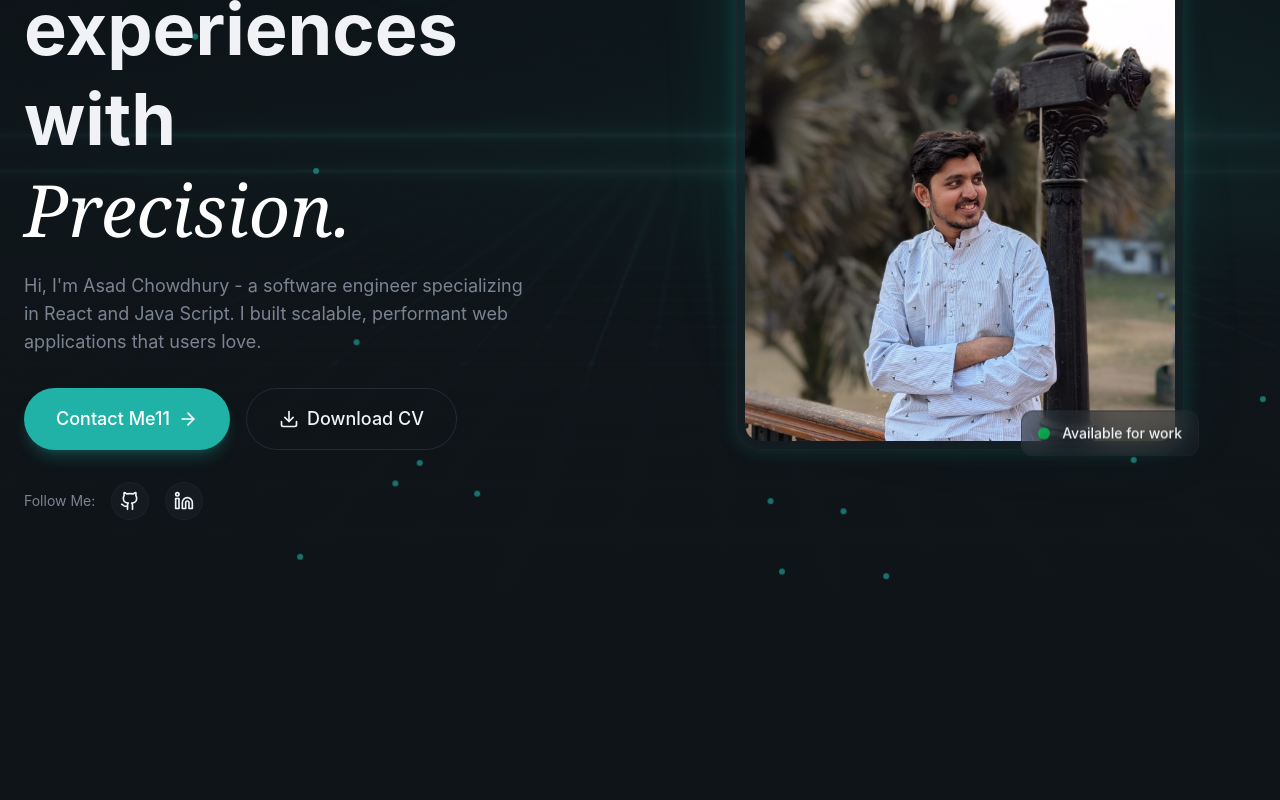
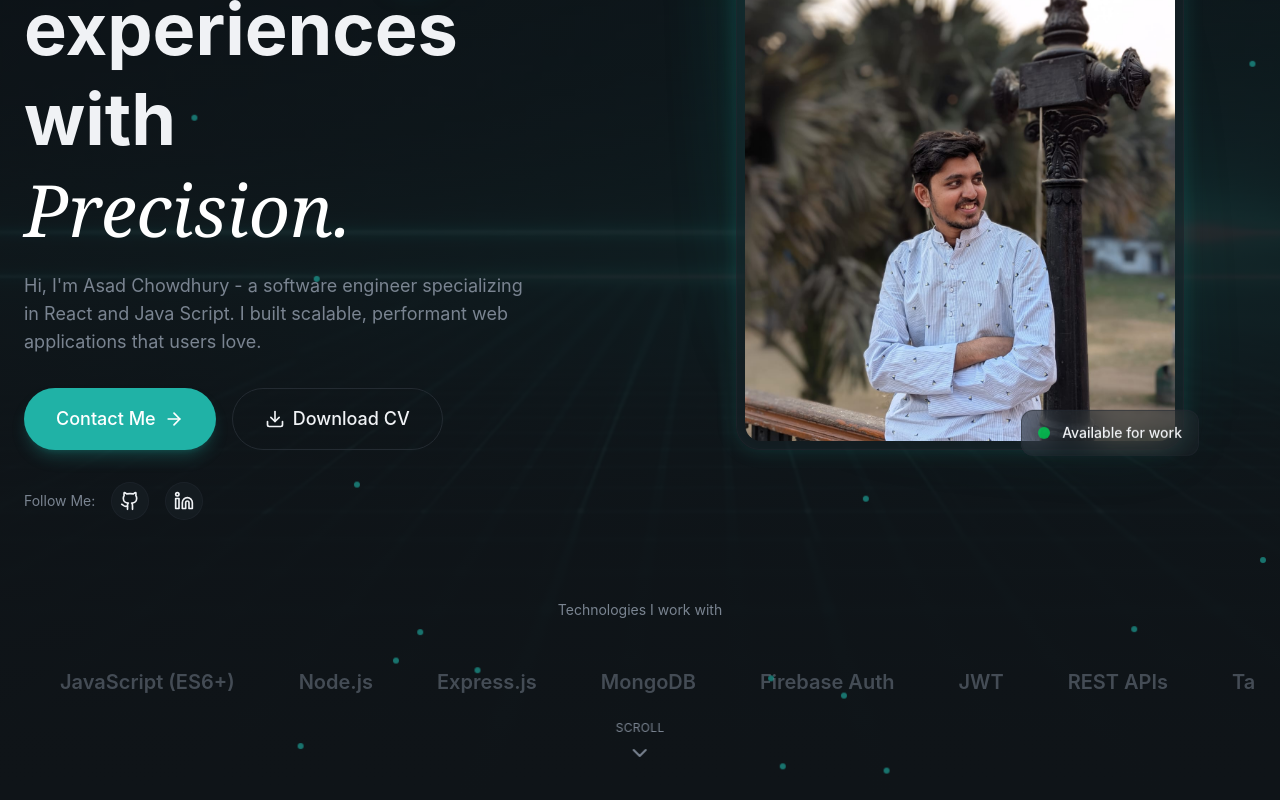
Before and after one commit to AsadChowdhury020/Portfolio, a React (Vite) app: page / in a window 1280 px wide. Shown: the part 304-1104 px from the top of the page. Before the commit the page ends 904 px from the top, so only its background shows below. Built offline with nearby package versions, Linux system fonts and the light colour scheme.

Commit message:
After compliting the hero sectons

```diff
--- a/src/Sections/Hero.jsx
+++ b/src/Sections/Hero.jsx
@@ -1,8 +1,23 @@
 import React from "react";
 import Button from "../Components/Button";
-import { ArrowRight, Download, Github, Linkedin } from "lucide-react";
+import { ArrowRight, ChevronDown, Download, Github, Linkedin } from "lucide-react";
 import { AnimatedBorderButton } from "../Components/AnimatedBorderButton";
-// import heroBG from "../../public/hero-bg.jpg"
+
+const skills = [
+  "React",
+  "JavaScript (ES6+)",
+  "Node.js",
+  "Express.js",
+  "MongoDB",
+  "Firebase Auth",
+  "JWT",
+  "REST APIs",
+  "Tailwind CSS",
+  "Stripe",
+  "Git & GitHub",
+  "Vercel"
+];
+
 const Hero = () => {
   return (
     <section className="relative min-h-screen overflow-hidden flex items-center ">
@@ -65,7 +80,7 @@
             {/* Call to actions  */}
             <div className="flex flex-wrap gap-4 animate-fade-in animation-delay-300">
               <Button size="lg">
-                Contact Me11 <ArrowRight className="w-5 h-5" />
+                Contact Me <ArrowRight className="w-5 h-5" />
               </Button>
               <AnimatedBorderButton>
                 <Download className="w-5 h-5" />
@@ -104,14 +119,35 @@
                     </div>
                   </div>
                   {/* Stats badge */}
-                  <div className="absolute -top-4 -left-4 glass rounded-xl px-4 py-3 animate-float animation-delay-500 ">
+                  <div className="absolute -top-4 -left-4 glass rounded-xl px-4 py-3 animate-float animation-delay-500 flex items-center gap-2 ">
                     <div className="text-2xl font-bold text-primary">1+</div>
-                    <div className="text-xs text-muted-foreground">Years Exp.</div>
+                    <div className="text-xs ">Years Exp.</div>
                   </div>
                 </div>
               </div>
           </div>
         </div>
+
+        {/* Skills  */}
+        <div className="mt-20 animate-fade-in animation-delay-600">
+          <p className="text-sm text-muted-foreground mb-6 text-center">Technologies I work with</p>
+          <div className="relative overflow-hidden">
+            <div className="flex animate-marquee">
+              {[...skills, ...skills].map((skill, i) => (
+                <div key={i} className="flex-shrink-0 px-8 py-6 ">
+                  <span className="text-xl font-semibold text-muted-foreground/50 hover:text-muted-foreground transition-colors">{skill}</span>
+                </div>
+              ))}
+            </div>
+          </div>
+        </div>
+      </div>
+
+      <div className="absolute bottom-8 left-1/2 -translate-x-1/2 animate-fade-in animation-delay-800 ">
+        <a href="#about" className="flex flex-col items-center gap-2 text-muted-foreground hover:text-primary transition-colors group">
+          <span className="text-xs uppercase tracking-wide">Scroll</span>
+          <ChevronDown  className="w-6 h-6 animate-bounce"/>
+        </a>
       </div>
     </section>
   );
```
